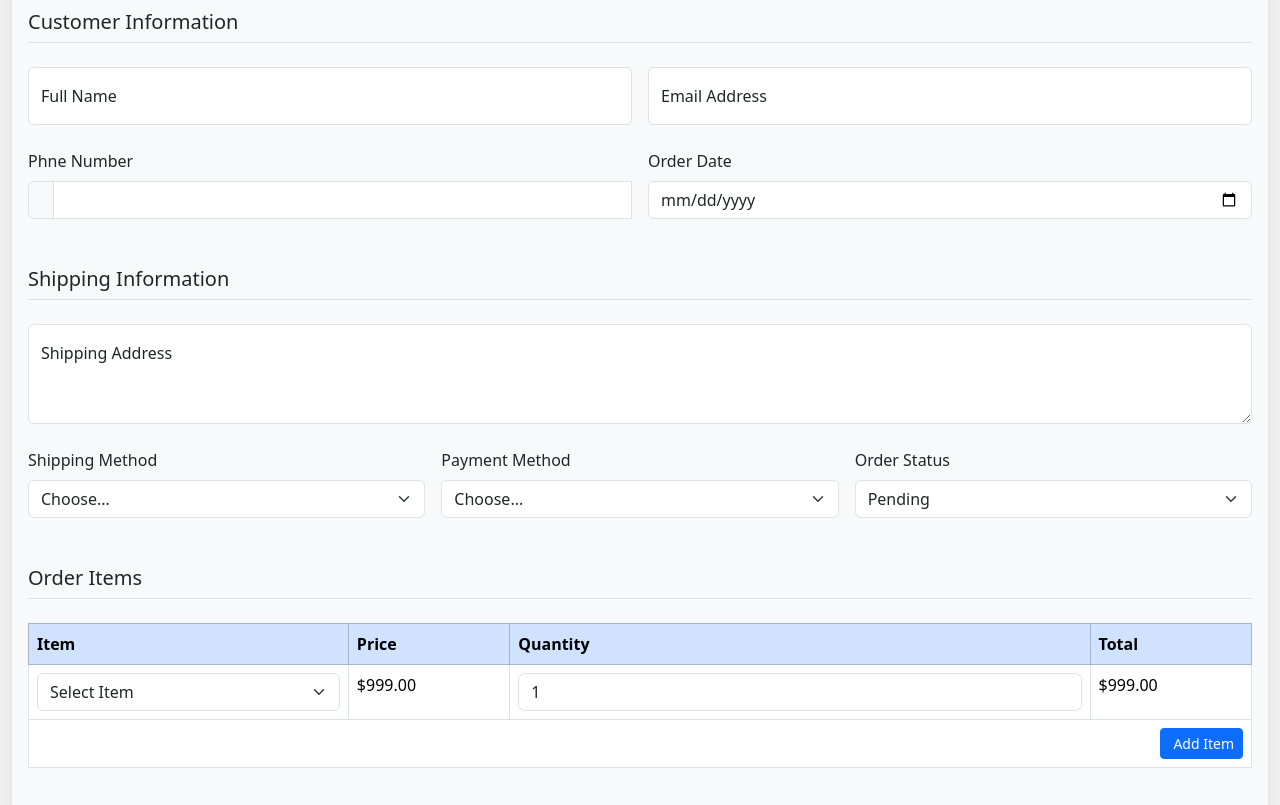
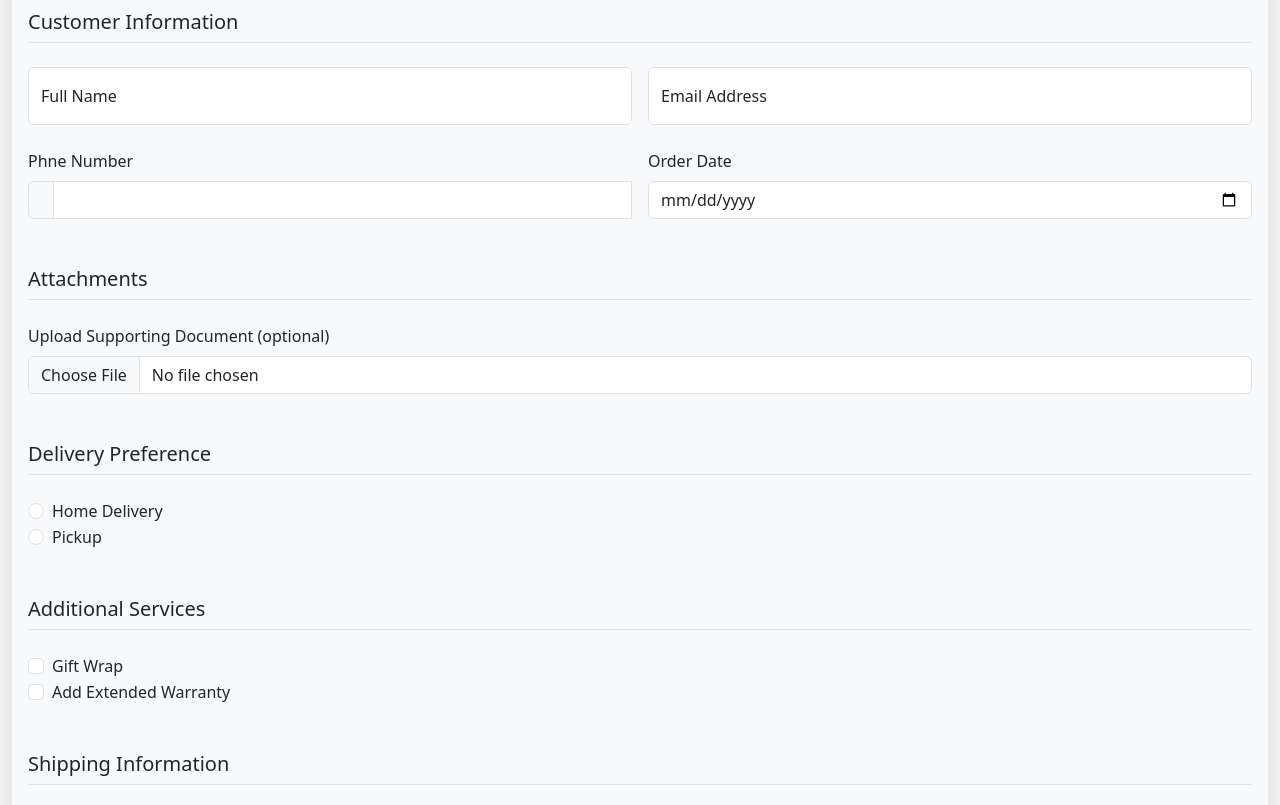
Before and after one commit to Akshayaa-2006/Web-Technology, a plain HTML site: page f2.html in a window 1280 px wide. Shown: the part 121-926 px from the top of the page. Drawn offline with nearby package versions, Linux system fonts and the light colour scheme.

Commit message:
Add files via upload

```diff
--- a/f2.html
+++ b/f2.html
@@ -50,6 +50,39 @@
             <div class="invalid-feedback">Please select order date.</div>
           </div>
         </div>
+<!-- Add this inside your form tag -->
+<!-- File Upload -->
+<h5 class="mb-4 mt-5 border-bottom pb-2">Attachments</h5>
+<div class="mb-4">
+  <label for="uploadFile" class="form-label">Upload Supporting Document (optional)</label>
+  <input class="form-control" type="file" id="uploadFile">
+</div>
+
+<!-- Delivery Options with Radio -->
+<h5 class="mb-4 mt-5 border-bottom pb-2">Delivery Preference</h5>
+<div class="mb-4">
+  <div class="form-check">
+    <input class="form-check-input" type="radio" name="deliveryOption" id="homeDelivery" value="home" required>
+    <label class="form-check-label" for="homeDelivery">Home Delivery</label>
+  </div>
+  <div class="form-check">
+    <input class="form-check-input" type="radio" name="deliveryOption" id="storePickup" value="pickup">
+    <label class="form-check-label" for="storePickup">Pickup</label>
+  </div>
+
+<!-- Checkboxes -->
+<h5 class="mb-4 mt-5 border-bottom pb-2">Additional Services</h5>
+<div class="mb-4">
+  <div class="form-check">
+    <input class="form-check-input" type="checkbox" id="giftWrap">
+    <label class="form-check-label" for="giftWrap">Gift Wrap</label>
+  </div>
+  <div class="form-check">
+    <input class="form-check-input" type="checkbox" id="warranty">
+    <label class="form-check-label" for="warranty">Add Extended Warranty</label>
+  </div>
+</div>
+
 
         <!-- Shipping Information -->
         <h5 class="mb-4 mt-5 border-bottom pb-2">Shipping Information</h5>
```
